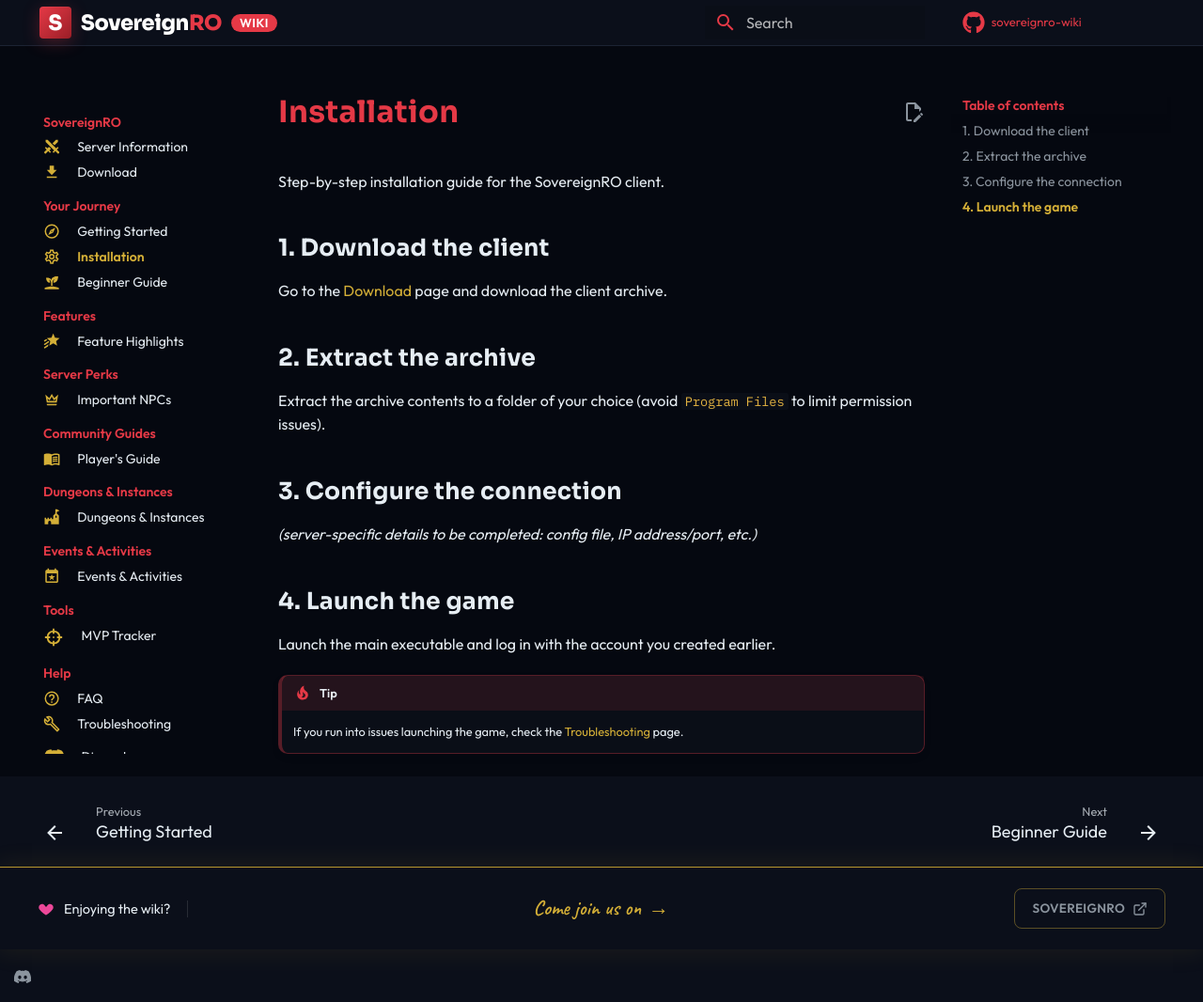
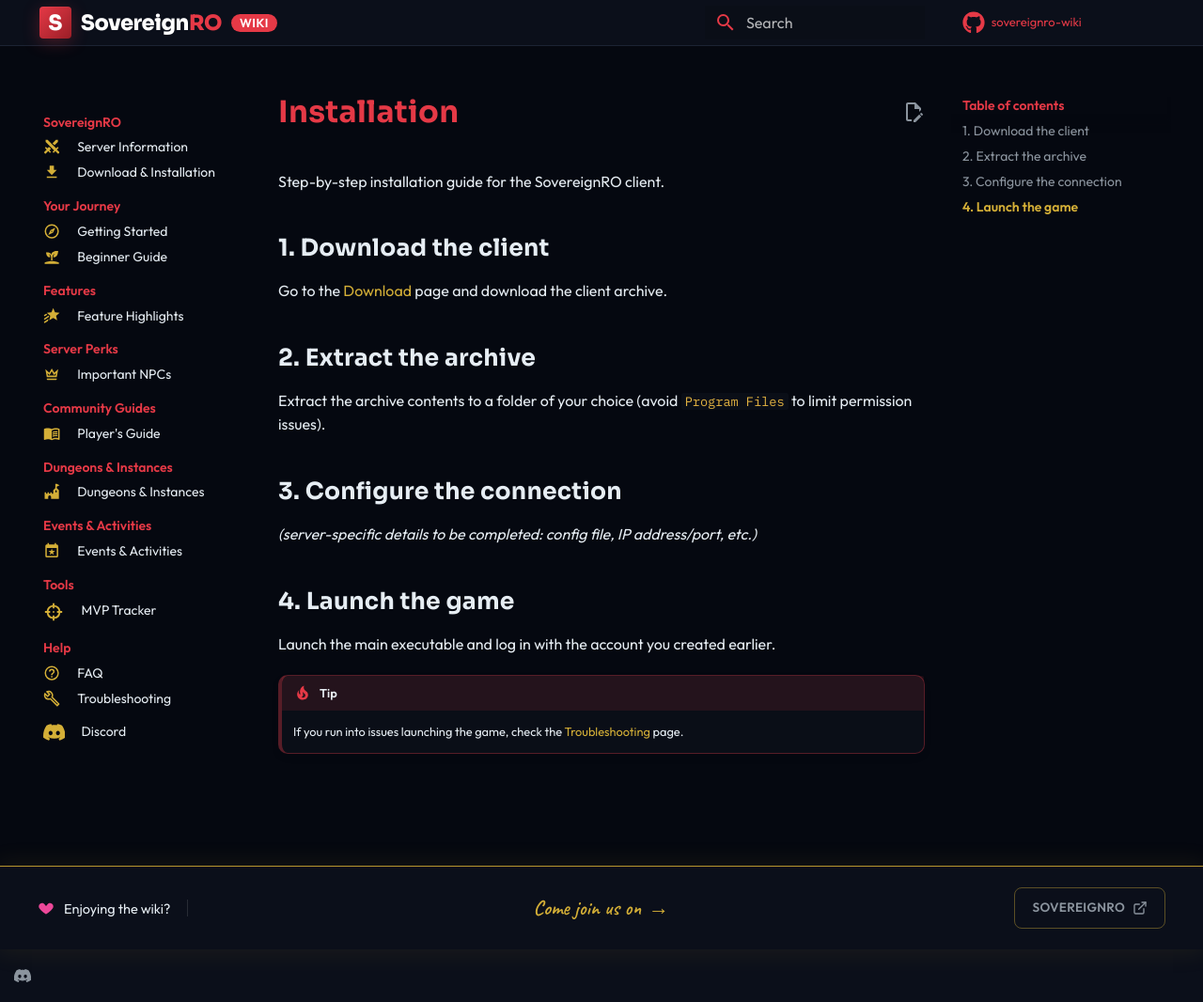
Before and after one commit to VortexWiki/sovereignro-wiki, an MkDocs documentation site: the page built from docs/installation/index.md, in a window 1280 px wide and 1066 px high. Shown: the whole window at 94% size. Built offline with MkDocs 1.6.1 and Material for MkDocs 9.7.7, drawn with Linux system fonts in a browser that asks for light colours; comment, search, counter and statistics services are not loaded; part of the change alters nothing that is shown.

```diff
--- a/mkdocs.yml
+++ b/mkdocs.yml
@@ -58,10 +58,9 @@ markdown_extensions:
 nav:
   - SovereignRO:
       - server-info/index.md
-      - Download: download/index.md
+      - Download & Installation: download/index.md
   - Your Journey:
       - getting-started/index.md
-      - Installation: installation/index.md
       - Beginner Guide: beginner-guide/index.md
   - Features:
       - Feature Highlights: feature-highlights/index.md
```
